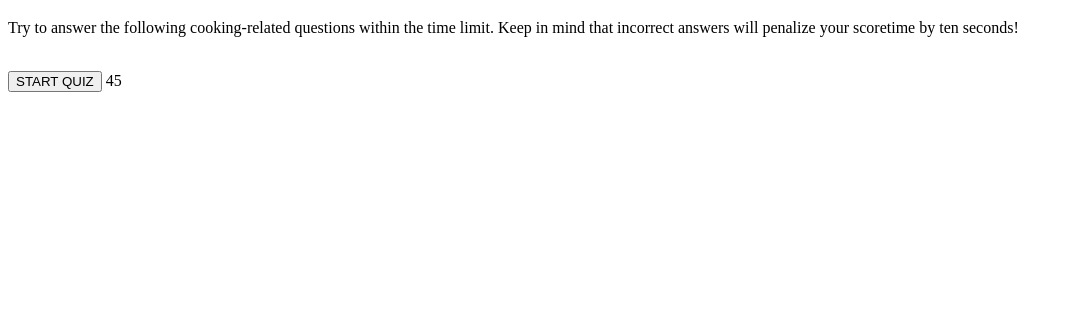
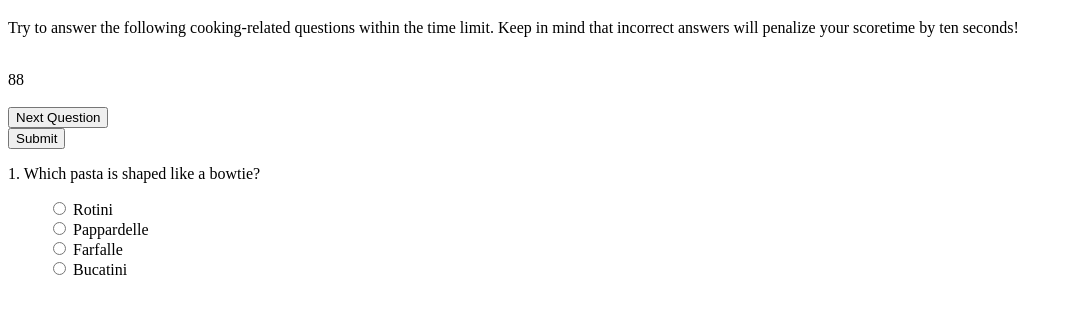
Before and after one commit to elsabalk/CookingQuizChallenge, a plain HTML site: page index.html in a window 1280 px wide. Both pictures are taken after a click on the button "START QUIZ". Shown: the part 61-374 px from the top of the page, without its empty margins (0-1072 px from the left). Drawn offline with Linux system fonts and the light colour scheme; files that its build step writes are made by us from their sources.

Commit message:
Implemented countdown timer logic, question logic.

```diff
--- a/assets/js/script.js
+++ b/assets/js/script.js
@@ -1,55 +1,126 @@
-//set timer
 var timerDisplayEl = document.getElementById("time");
 var startButtonEl = document.getElementById("startButton");
 
-
-var questionBlockEl = document.getElementById("questions");
+var quizContainerEl = document.getElementById("questionOne");
+var nextQuestionEl = document.getElementById("nextQuestion");
+var submitButton = document.getElementById("quizSubmit");
+var quizAnswersButton = document.getElementById("quizAnswers");
 
 
+startButtonEl.addEventListener("click", startTimer);
 
-function startTimer() {
-    quizLoop();
-    var counter = 45;
-    setInterval(function() {
+function startTimer()
+{
+	startButtonEl.remove();
+	var counter = 90;
+	setInterval(function()
+	{
 		counter--;
-      if (counter >= 0) {
+		if (counter >= 0)
+		{
 			span = document.getElementById("count");
 			span.innerHTML = counter;
 		}
-      if (counter === 0) {
-          alert('Sorry, out of time');
+		if (counter === 0)
+		{
+			alert("Sorry, you ran out of time");
 			clearInterval(counter);
 		}
 	}, 1000);
-  }
-startButtonEl.addEventListener("click", startTimer)
 
+	startButtonEl.classList.add("hide");
 
-
-var questionArray = [
+	var questionOne = [
 		{
 			question: "Which pasta is shaped like a bowtie?",
 			choices: ["Rotini", "Pappardelle", "Farfalle", "Bucatini"],
-        answer: "Farfalle"
+			answer: "Farfalle",
+		},
+
+		{
+			question: "Which country does Havarti cheese originate from?",
+			choices: ["Germany", "Italy", "France", "Denmark"],
+			answer: "Denmark",
 		},
 
 		{
 			question: "What are the main ingredients in a roux?",
 			choices: ["Flour and Butter", "Flour and Water", "Flour and Egg", "Flour and Milk"],
-        answer: "Flour and Butter"
-    }
-    {
-        question: "Which country does Havarti cheese originate from?",
-        choices: ["Germany", "Italy", "France", "Denmark"],
-        answer: "Denmark"
+			answer: "Flour and Butter",
 		},
+
 		{
 			question: "How is steak tartare cooked?",
-        choices: ["Raw", "Well Done", "Medium", "Rare"],
-        answer: "Raw"
+			choices: ["Raw", "Well Done", "Medium", "Raw"],
+			answer: "Raw",
 		},
+
 		{
 			question: "What shape is a julienned fruit or vegetable?",
-        choices: ["Cube", "Matchstick", "Round", "Disc"],
-        answer: "Matchstick"
-    },]
+			choices: ["Cube", "Matchstick", "Round", "Disk"],
+			answer: "Matchstick",
+		},
+	];
+
+  question1();
+  //question2();
+  //question3();
+  function question1(){
+
+		//Create the element using the createElement method.
+		var myDiv = document.createElement("div");
+		myDiv.id = "div_id1";
+		myDiv.innerHTML = `
+
+
+    <div>
+    <p class="question">1. ${questionOne[0].question}</p>
+
+    <ul>
+    <input class="answer" type="radio" name="q1" value="1">
+      <label id="correctString1">${questionOne[0].choices[0]}</label>
+    <br>
+      <input class="answer" type="radio" name="q1" value="0">
+      <label>${questionOne[0].choices[1]}</label>
+      <br>
+      <input class="answer" type="radio" name="q1" value="0">
+      <label>${questionOne[0].choices[2]}</label>
+      <br>
+      <input class="answer" type="radio" name="q1" value="0">
+      <label>${questionOne[0].choices[3]}</label>
+    </ul>
+  </div>`
+		document.body.appendChild(myDiv);
+
+    }
+
+
+	function question2()
+	{
+		//Create the element using the createElement method.
+		var myDiv2 = document.createElement("div");
+		myDiv2.id = "div_id2";
+		myDiv2.innerHTML =
+	` <div>
+  <p class="question">2. ${questionOne[1].question}</p>
+
+  <ul>
+  <input class="answer" type="radio" name="q1" value="1">
+    <label id="correctString1">${questionOne[1].choices[0]}</label>
+  <br>
+    <input class="answer" type="radio" name="q1" value="0">
+    <label>${questionOne[1].choices[1]}</label>
+    <br>
+    <input class="answer" type="radio" name="q1" value="0">
+    <label>${questionOne[1].choices[2]}</label>
+    <br>
+    <input class="answer" type="radio" name="q1" value="0">
+    <label>${questionOne[1].choices[3]}</label>
+  </ul>
+</div>`
+  //nextQuestionEl.addEventListener("click", question2);
+		document.body.appendChild(myDiv2);
+
+	}
+
+}
--- a/index.html
+++ b/index.html
@@ -8,14 +8,20 @@
       <link rel='stylesheet' type='text/css' media='screen' href='style.css'>
    </head>
    <body>
-    <content class="startContainer">
+    <content>
          <h1>Cooking Quiz Challenge</h1>
          <p>Try to answer the following cooking-related questions within the time limit. Keep in mind that incorrect answers will penalize your scoretime by ten seconds!</p>
          <br><button id= "startButton" class="start"> START QUIZ</button>
-        </div>
+         <span id="count">45</span>
+         <div id="question"></div>
+         <br><button id= "nextQuestion" class="next">Next Question</button>
+         <div class="submitter">
+            <input class="quizSubmit" id="submitButton" onClick="submitQuiz()"
+            type="submit" value="Submit" />
+            <!--show only wrong answers on submit-->
+    <div class="quizAnswers" id="correctAnswer1"></div>
+      </div>      </div>
     </content>
-    <span id="count">45</span>
-    <div id="questions">
       <script src='assets\js\script.js'></script>
    </body>
 </html>
```
Lines whose indentation alone changed are shown as unchanged.
